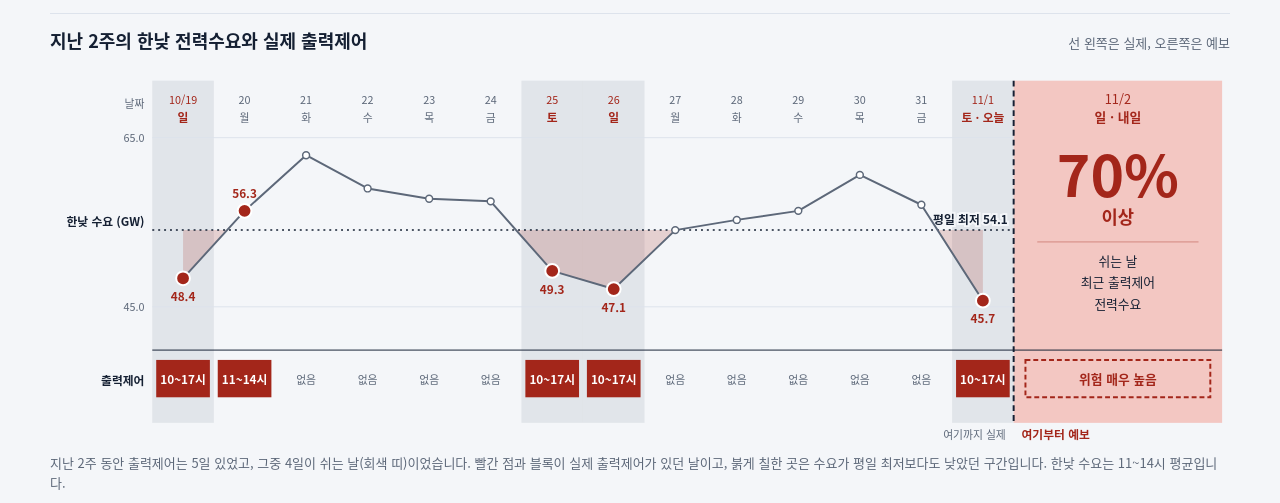
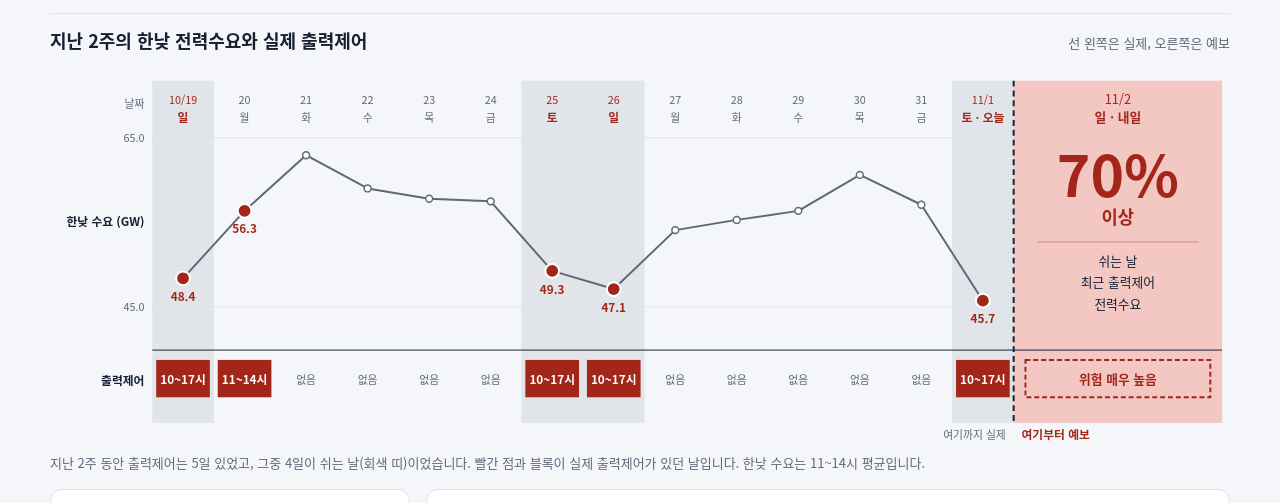
Before and after one commit to eorua/planties, a plain HTML site: page demo/index.html in a window 1280 px wide. Shown: the part 220-723 px from the top of the page. Drawn offline with Linux system fonts and the light colour scheme.

Commit message:
수요 그림에서 기준선과 칠한 영역 제거: 수요에 문턱값이 없으므로 사실(점·블록)만 표시
Co-Authored-By: Claude Fable 5.2 <noreply@anthropic.com>
Claude-Session: https://claude.ai/code/session_01T6Pabh2NNJH6oatyupZdtj

```diff
--- a/demo/index.html
+++ b/demo/index.html
@@ -195,17 +195,13 @@ function chart(){
   s+='<rect x="'+TX+'" y="20" width="'+TW+'" height="'+(H-44)+'" fill="'+LVB[r.level]+'" opacity=".6"/>';
   s+=tx(L-8,48,"날짜",'text-anchor="end"')+tx(L-8,top+4,hi.toFixed(1),'text-anchor="end"')+tx(L-8,bot+4,lo.toFixed(1),'text-anchor="end"')+tx(L-8,(top+bot)/2+4,"한낮 수요 (GW)",'text-anchor="end" class="lab" style="fill:var(--ink)"')+tx(L-8,sy+25,"출력제어",'text-anchor="end" class="lab" style="fill:var(--ink)"');
   s+='<line class="ax" x1="'+L+'" x2="'+TX+'" y1="'+top+'" y2="'+top+'"/><line class="ax" x1="'+L+'" x2="'+TX+'" y1="'+bot+'" y2="'+bot+'"/>';
-  const wk=vals.filter((v,i)=>v!==null&&!off(days[i])),ref=wk.length?Math.min(...wk):avg,refName=wk.length?"평일 최저 ":"2주 평균 ";
-  const pts=vals.map((v,i)=>v===null?null:[X(i),Y(v)]).filter(Boolean),ya=Y(ref);
-  s+='<clipPath id="below"><rect x="'+L+'" y="'+ya+'" width="'+(TX-L)+'" height="'+(bot+30-ya)+'"/></clipPath>';
-  s+='<path clip-path="url(#below)" d="M'+pts.map(p=>p[0].toFixed(1)+" "+p[1].toFixed(1)).join(" L")+' L'+pts[pts.length-1][0]+' '+ya+' L'+pts[0][0]+' '+ya+' Z" fill="var(--vh)" opacity=".18"/>';
-  s+='<line x1="'+L+'" x2="'+TX+'" y1="'+ya+'" y2="'+ya+'" stroke="var(--ink)" stroke-width="1.5" stroke-dasharray="2 4"/>'+tx(TX-6,ya-6,refName+ref.toFixed(1),'text-anchor="end" class="lab" style="fill:var(--ink);paint-order:stroke;stroke:var(--bg);stroke-width:4px"');
+  const pts=vals.map((v,i)=>v===null?null:[X(i),Y(v)]).filter(Boolean);
   s+='<line x1="'+L+'" x2="'+(W-R)+'" y1="'+(sy-10)+'" y2="'+(sy-10)+'" stroke="var(--ink)"/>';
   s+='<path d="M'+pts.map(p=>p[0].toFixed(1)+" "+p[1].toFixed(1)).join(" L")+'" fill="none" stroke="var(--muted)" stroke-width="2" stroke-linejoin="round"/>';
   let nc=0,noff=0;
   days.forEach((k,i)=>{const a=ACT[k],x=X(i),o=off(k),c=a&&a[0]===1,un=!a||(a[3]&&!c),last=i===13;
     s+=tx(x,44,(i===0||k.slice(8)==="01")?md(k):+k.slice(8),'text-anchor="middle"'+(o?' style="fill:var(--vh)"':''))+tx(x,62,DOWS[new Date(k+"T00:00:00").getDay()]+(last?" · 오늘":""),'text-anchor="middle"'+(o?' class="lab" style="fill:var(--vh)"':''));
-    if(vals[i]!==null){const y=Y(vals[i]);s+=c?'<circle cx="'+x+'" cy="'+y+'" r="7" fill="var(--vh)" stroke="var(--panel)" stroke-width="2"/>'+tx(x,y>ya?y+23:y-13,vals[i].toFixed(1),'text-anchor="middle" class="lab" style="fill:var(--vh)"'):'<circle cx="'+x+'" cy="'+y+'" r="3.5" fill="var(--panel)" stroke="var(--muted)" stroke-width="1.5"/>'}
+    if(vals[i]!==null){const y=Y(vals[i]);s+=c?'<circle cx="'+x+'" cy="'+y+'" r="7" fill="var(--vh)" stroke="var(--panel)" stroke-width="2"/>'+tx(x,y+23,vals[i].toFixed(1),'text-anchor="middle" class="lab" style="fill:var(--vh)"'):'<circle cx="'+x+'" cy="'+y+'" r="3.5" fill="var(--panel)" stroke="var(--muted)" stroke-width="1.5"/>'}
     if(c){nc++;if(o)noff++;s+='<rect x="'+(x-cw/2+4)+'" y="'+sy+'" width="'+(cw-8)+'" height="38" fill="var(--vh)"/>'+tx(x,sy+24,a[1]||"있음",'text-anchor="middle" class="lab" style="fill:#fff"')}
     else s+=tx(x,sy+24,un?"미확인":"없음",'text-anchor="middle"')});
   s+='<line x1="'+TX+'" x2="'+TX+'" y1="20" y2="'+(H-24)+'" stroke="var(--ink)" stroke-width="2" stroke-dasharray="6 4"/>'+tx(TX-8,H-8,"여기까지 실제",'text-anchor="end"')+tx(TX+8,H-8,"여기부터 예보",'class="lab" style="fill:'+LVT[r.level]+'"');
@@ -219,7 +215,7 @@ function chart(){
     s+=r.y?'<rect x="'+(TX+12)+'" y="'+sy+'" width="'+(TW-24)+'" height="38" fill="var(--vh)"/>'+tx(TC,sy+24,"실제 있음"+(r.board_hours?" · "+r.board_hours:""),'text-anchor="middle" class="lab" style="fill:#fff;font-size:13px"'):'<rect x="'+(TX+12)+'" y="'+sy+'" width="'+(TW-24)+'" height="38" fill="var(--panel)" stroke="var(--muted)"/>'+tx(TC,sy+24,pv?"실적 미확인":"실제 없음",'text-anchor="middle" class="lab" style="fill:var(--ink);font-size:13px"')}
   else s+='<rect x="'+(TX+12)+'" y="'+sy+'" width="'+(TW-24)+'" height="38" fill="none" stroke="'+LVT[r.level]+'" stroke-width="2" stroke-dasharray="5 3"/>'+tx(TC,sy+24,"위험 "+r.level,'text-anchor="middle" class="lab" style="fill:'+LVT[r.level]+';font-size:13px"');
   $("ch").innerHTML=s+"</svg>";
-  $("chcap").textContent=(nc?"지난 2주 동안 출력제어는 "+nc+"일 있었고, 그중 "+noff+"일이 쉬는 날(회색 띠)이었습니다.":"지난 2주 동안 출력제어는 없었습니다. 회색 띠는 쉬는 날입니다.")+" 빨간 점과 블록이 실제 출력제어가 있던 날이고, 붉게 칠한 곳은 수요가 평일 최저보다도 낮았던 구간입니다. 한낮 수요는 11~14시 평균입니다.";
+  $("chcap").textContent=(nc?"지난 2주 동안 출력제어는 "+nc+"일 있었고, 그중 "+noff+"일이 쉬는 날(회색 띠)이었습니다.":"지난 2주 동안 출력제어는 없었습니다. 회색 띠는 쉬는 날입니다.")+" 빨간 점과 블록이 실제 출력제어가 있던 날입니다. 한낮 수요는 11~14시 평균입니다.";
 }
 let cur=new Date(2025,10,1), sel="2025-11-02", reveal=false;
 const LIVE=D.filter(r=>r.period==="live");const lastLive=LIVE.length?LIVE[LIVE.length-1].date:null;
```
Also changed, not shown: demo/template.html (+3 -7 lines).
